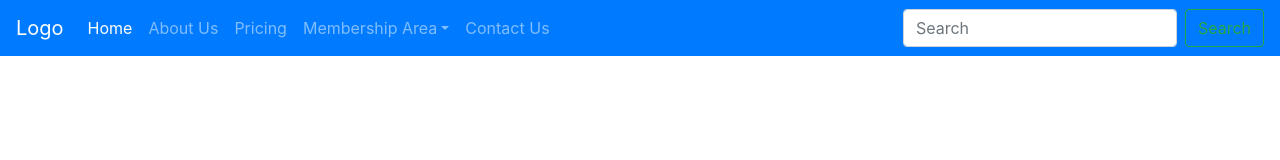
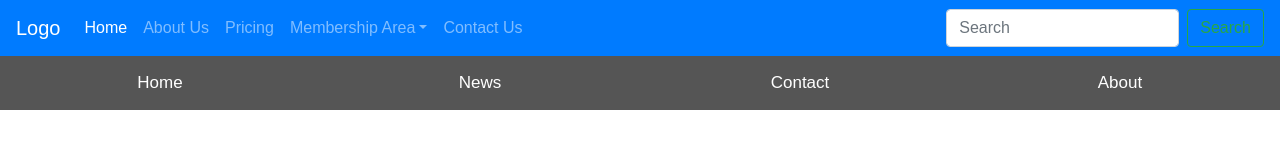
Before and after one commit to svaillancourt/SmartTech-BootStrap, a plain HTML site: page business.html in a window 1280 px wide. Drawn offline with nearby package versions, Linux system fonts and the light colour scheme.

Commit message:
added 4 tabs

```diff
--- a/business.html
+++ b/business.html
@@ -9,6 +9,8 @@
     <!-- Bootstrap CSS -->
     <link rel="stylesheet" href="https://stackpath.bootstrapcdn.com/bootstrap/4.4.1/css/bootstrap.min.css"
         integrity="sha384-Vkoo8x4CGsO3+Hhxv8T/Q5PaXtkKtu6ug5TOeNV6gBiFeWPGFN9MuhOf23Q9Ifjh" crossorigin="anonymous">
+    <!-- Flowchart CSS -->
+    <link rel="stylesheet" href="./css/flowchart.css">
 
     <title>Projematic by SmartTech</title>
 </head>
@@ -52,6 +54,32 @@
         </div>
     </nav>
 
+    <!-- ------------------------------------------------ -->
+    <button class="tablink" onclick="openPage('Home', this, 'red')">Home</button>
+    <button class="tablink" onclick="openPage('News', this, 'green')" id="defaultOpen">News</button>
+    <button class="tablink" onclick="openPage('Contact', this, 'blue')">Contact</button>
+    <button class="tablink" onclick="openPage('About', this, 'orange')">About</button>
+
+    <div id="Home" class="tabcontent">
+      <h3>Home</h3>
+      <p>Home is where the heart is..</p>
+    </div>
+
+    <div id="News" class="tabcontent">
+      <h3>News</h3>
+      <p>Some news this fine day!</p>
+    </div>
+
+    <div id="Contact" class="tabcontent">
+      <h3>Contact</h3>
+      <p>Get in touch, or swing by for a cup of coffee.</p>
+    </div>
+
+    <div id="About" class="tabcontent">
+      <h3>About</h3>
+      <p>Who we are and what we do.</p>
+    </div>
+
 </body>
 
 </html>
--- /dev/null
+++ b/css/flowchart.css
@@ -0,0 +1,37 @@
+/* Set height of body and the document to 100% to enable "full page tabs" */
+body, html {
+    height: 100%;
+    margin: 0;
+    font-family: Arial;
+  }
+
+  /* Style tab links */
+  .tablink {
+    background-color: #555;
+    color: white;
+    float: left;
+    border: none;
+    outline: none;
+    cursor: pointer;
+    margin-top: 56px;
+    padding: 14px 16px;
+    font-size: 17px;
+    width: 25%;
+  }
+
+  .tablink:hover {
+    background-color: #777;
+  }
+
+  /* Style the tab content (and add height:100% for full page content) */
+  .tabcontent {
+    color: white;
+    display: none;
+    padding: 100px 20px;
+    height: 100%;
+  }
+
+  #Home {background-color: red;}
+  #News {background-color: green;}
+  #Contact {background-color: blue;}
+  #About {background-color: orange;}
```
